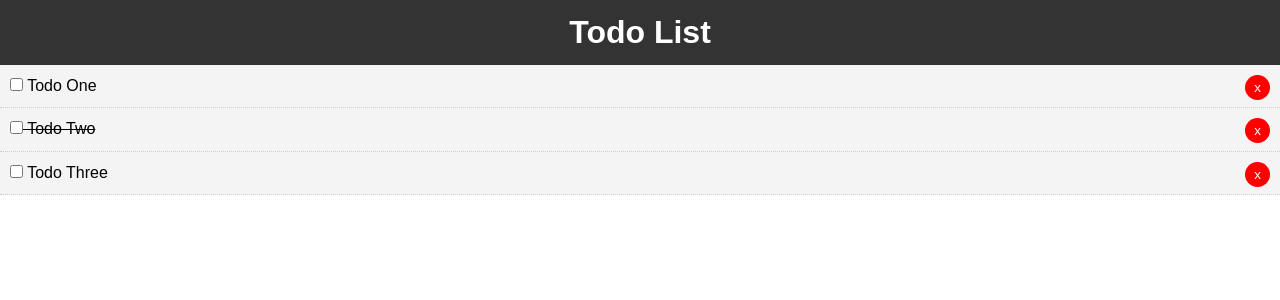
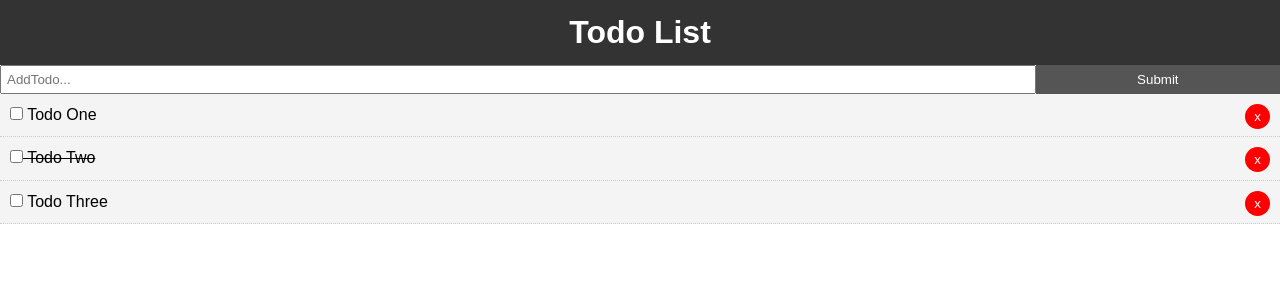
Before and after one commit to keisukethesummer/Vue-JS-Crash-Course, a Vue app: page / in a window 1280 px wide. Shown: the top 300 px of the page. Built offline with nearby package versions, Linux system fonts and the light colour scheme.

Commit message:
AddTodoコンポーネント作成

```diff
--- a/src/App.vue
+++ b/src/App.vue
@@ -1,6 +1,7 @@
 <template>
   <div id="app">
     <Header />
+    <AddTodo />
     <Todos v-bind:todos="todos" v-on:del-todo="deleteTodo" />
   </div>
 </template>
@@ -8,12 +9,14 @@
 <script>
 import Header from './components/layout/Header';
 import Todos from './components/Todos';
+import AddTodo from './components/AddTodo';
 
 export default {
   name: 'app',
   components: {
     Header,
-    Todos
+    Todos,
+    AddTodo
   },
   data() {
     return {
@@ -56,4 +59,17 @@ export default {
     font-family: Arial, Helvetica, sans-serif;
     line-height: 1.4;
   }
+
+  .btn {
+    display: inline-block;
+    border: none;
+    background: #555;
+    color: #fff;
+    padding: 7px 20px;
+    cursor: pointer;
+  }
+
+  .btn:hover {
+    background: #666;
+  }
 </style>
--- /dev/null
+++ b/src/components/AddTodo.vue
@@ -0,0 +1,46 @@
+<template>
+  <div>
+    <!-- <form @submit="$emit(addTodo)"> -->
+    <form @submit="addTodo">
+      <input type="text" v-model="title" name="title" placeholder="AddTodo...">
+      <input type="submit" value="Submit" class="btn">
+    </form>
+  </div>
+</template>
+
+<script>
+import uuid from 'uuid';
+export default {
+  name: "AddTodo",
+  data() {
+    return {
+      title: ''
+    }
+  },
+  methods: {
+    addTodo() {
+      const newTodo = {
+        title: this.title,
+        completed: false
+      }
+      // Send up to parent
+      this.$emit('add-todo', newTodo);
+    }
+  }
+}
+</script>
+
+<style scoped>
+form {
+  display:flex;
+}
+
+input[type="text"] {
+flex: 10;
+padding: 5px;
+}
+
+input[type="submit"] {
+  flex: 2;
+}
+</style>
```
Also changed, not shown: 1 other file (tests, documents, lock files or other folders).
